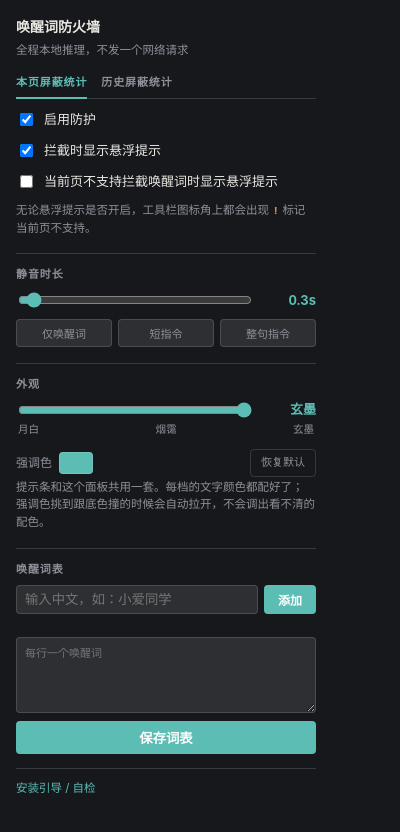
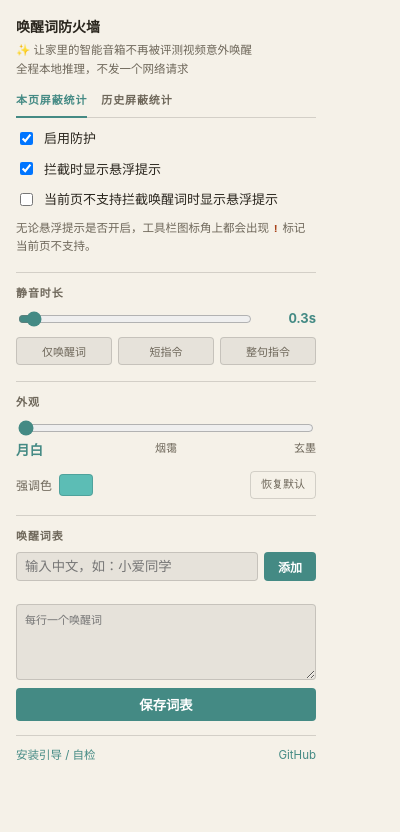
Before and after one commit to jingchaoqi/wakeword-firewall, a browser extension: page extension/src/popup.html in a window 400 px wide. Both pictures are taken after a click on the button "恢复默认". Drawn offline with Linux system fonts and the light colour scheme.

Commit message:
默认主题改月白；引导页与面板补产品文案和 GitHub 链接
按反馈调整：

1. 默认主题 玄墨 → 月白
2. 引导页开场「还差一步就能用。下面每一步能自动完成的都会自动完成。」
   改成产品价值：「让家里的智能音箱不再被评测视频意外唤醒，仅需一键运行自检。」
3. 引导页第 3 步「遇到时页面上会有提示，不会静默失效」——那条悬浮提示现在
   默认是关的，说法不成立了。改成「工具栏图标角上会出现 ! 标记」
4. 面板顶部加一行「✨ 让家里的智能音箱不再被评测视频意外唤醒」，
   原来那句「全程本地推理，不发一个网络请求」保留在下面
5. 引导页底部、面板底部各加 GitHub 链接

外观那一节的排版也一并修了：

- 滑杆右边单独显示「当前档位」的那个文字占了宽度，导致滑杆比下面的档位名
  短一截，两行对不齐。去掉它，当前档位改为**在滑杆下方把对应的档位名高亮**
  （强调色 + 加粗 + 字号变大）
- 档位名改成三等分 + 左/中/右对齐。等价于 space-between，但每格宽度固定，
  选中项字号变大时不会把相邻的挤走
- 去掉下面那段关于配色如何自动适配的说明，对使用者没有用

测试：新增 8 项——开场文案、第 3 步说法、两处 GitHub 链接、顶部标语、
只有选中档被高亮、不再单独显示当前档位、外观节没有多余说明。
默认值变更被原有的三条断言当场抓到（默认档、恢复默认、提示条底色），
按新默认改过。全套 130 项。

Co-Authored-By: Claude Opus 5 (1M context) <noreply@anthropic.com>

```diff
--- a/extension/src/popup.html
+++ b/extension/src/popup.html
@@ -51,8 +51,16 @@
  .add button:disabled{background:var(--ww-btn,rgba(255,255,255,.10));color:var(--dim);cursor:default}
  .addmsg{font-size:11.5px;margin:6px 0 0;line-height:1.5;min-height:1em}
  .addmsg.ok{color:var(--sig)} .addmsg.bad{color:var(--warn)}
- .ticks{display:flex;justify-content:space-between;color:var(--dim);font-size:10.5px;
-   margin:-2px 2px 0}
+ /* 档位名要落在滑杆下方对应的位置。三等分 + 左/中/右对齐，
+    等价于 space-between，但每格宽度固定——选中项字号变大时不会把别人挤走。
+    滑杆那一行不能再放「当前档位」的文字，否则滑杆比这一行短一截，对不齐。 */
+ .skin-slider{margin-bottom:2px}
+ .ticks{display:flex;color:var(--dim);font-size:11px;margin:0}
+ .ticks span{flex:1;transition:color .12s,font-size .12s}
+ .ticks span:nth-child(1){text-align:left}
+ .ticks span:nth-child(2){text-align:center}
+ .ticks span:nth-child(3){text-align:right}
+ .ticks span.on{color:var(--sig);font-weight:700;font-size:13.5px}
  .skin{display:flex;align-items:center;gap:10px;margin:10px 0 0}
  .pick{display:flex;align-items:center;gap:7px;color:var(--dim);font-size:12px;
    cursor:pointer;flex:1}
@@ -86,7 +94,7 @@
 </style>
 
 <h1>唤醒词防火墙</h1>
-<p class="sub">全程本地推理，不发一个网络请求</p>
+<p class="sub">✨ 让家里的智能音箱不再被评测视频意外唤醒<br>全程本地推理，不发一个网络请求</p>
 
 <div class="blind" id="blindnote"></div>
 
@@ -119,19 +127,16 @@
 <p class="hint" id="tailhint"></p>
 
 <h2>外观</h2>
-<div class="slider">
+<div class="slider skin-slider">
   <input type="range" id="op" min="0" max="2" step="1">
-  <span class="val" id="opv">玄墨</span>
 </div>
-<div class="ticks"><span>月白</span><span>烟霭</span><span>玄墨</span></div>
+<div class="ticks" id="ticks"><span>月白</span><span>烟霭</span><span>玄墨</span></div>
 <div class="skin">
   <label class="pick">强调色
     <input type="color" id="bg">
   </label>
   <button id="skinreset">恢复默认</button>
 </div>
-<p class="hint">提示条和这个面板共用一套。每档的文字颜色都配好了；
-  强调色挑到跟底色撞的时候会自动拉开，不会调出看不清的配色。</p>
 
 <h2>唤醒词表</h2>
 <div class="add">
@@ -144,6 +149,7 @@
 
 <div class="foot">
   <a class="link" id="guide">安装引导 / 自检</a>
+  <a class="link" href="https://github.com/jingchaoqi/wakeword-firewall" target="_blank" rel="noopener">GitHub</a>
 </div>
 
 <script src="theme.js"></script>
--- a/extension/src/popup.js
+++ b/extension/src/popup.js
@@ -179,8 +179,10 @@ const TH = window.WWTheme;
 
 function paintSkin(cfg) {
   const p = TH.applyTo(document.documentElement, cfg);
-  $('op').value = String(TH.ORDER.indexOf(p.key));
-  $('opv').textContent = p.name;
+  const i = TH.ORDER.indexOf(p.key);
+  $('op').value = String(i);
+  // 选中的那一档直接在滑杆下方高亮，不再单独占一行显示「当前是哪档」
+  [...$('ticks').children].forEach((el, k) => el.classList.toggle('on', k === i));
   $('bg').value = TH.normHex(cfg && cfg.uiAccent);
 }
 
--- a/extension/src/theme.js
+++ b/extension/src/theme.js
@@ -39,9 +39,8 @@
     },
   };
 
-  // 滑杆从明到暗，默认停在最暗那档
-  const ORDER = ['cream', 'mist', 'ink'];
-  const DEFAULTS = { uiTheme: 'ink', uiAccent: '#5cbdb5' };
+  const ORDER = ['cream', 'mist', 'ink'];      // 滑杆从明到暗
+  const DEFAULTS = { uiTheme: 'cream', uiAccent: '#5cbdb5' };
 
   function normTheme(v) {
     return THEMES[v] ? v : DEFAULTS.uiTheme;
```
Also changed, not shown: extension/src/welcome.html (+10 -2 lines), extension/test/bundled-test.js (+10 -0 lines), extension/test/stats-test.js (+29 -7 lines), README.md.
